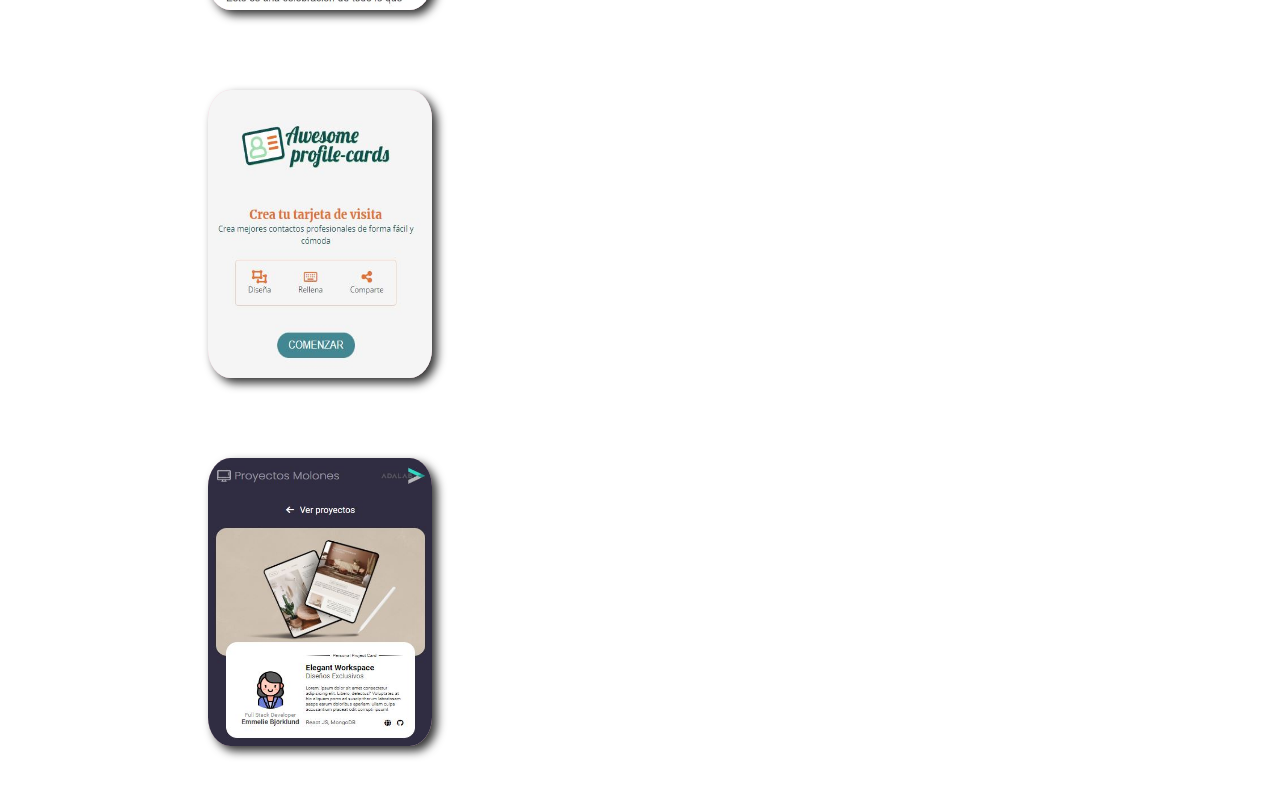
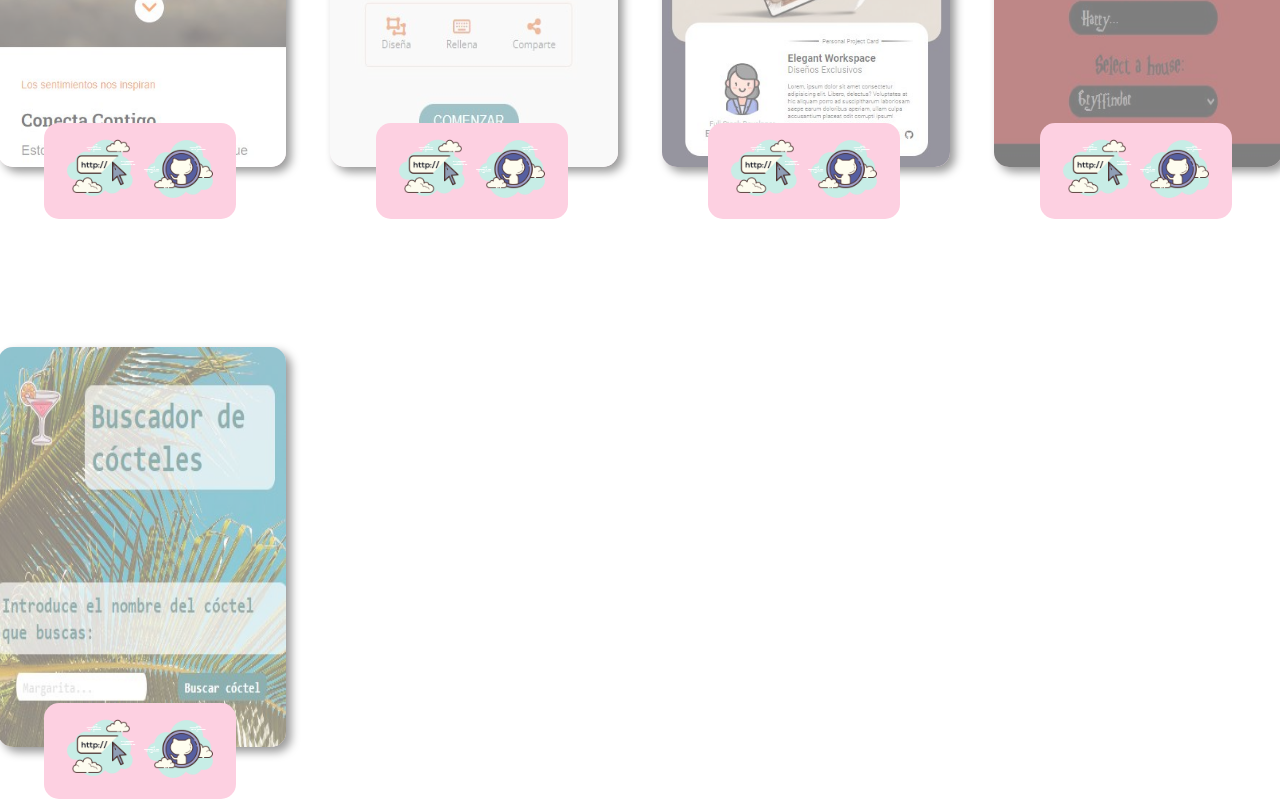
Before and after one commit to alexandracampo/alexandra-campo, a React (Create React App) app: page /#/Principal in a window 1280 px wide. Shown: the part 1320-2121 px from the top of the page. Built offline with nearby package versions, Linux system fonts and the light colour scheme.

Commit message:
add styles section projects

```diff
--- a/src/components/Principal.jsx
+++ b/src/components/Principal.jsx
@@ -20,9 +20,7 @@ function Principal() {
         }
     };
 
-    useEffect(() => {
-        document.body.className = theme
-    }, [theme]);
+    useEffect(() => { document.body.className = theme }, [theme]);
 
 
 
--- a/src/components/Projects.jsx
+++ b/src/components/Projects.jsx
@@ -1,9 +1,12 @@
 import '../styles/Projects.scss';
-import proyecto1 from '../images/proyecto1.JPG'
-import proyecto2 from '../images/proyecto2.JPG'
-import proyecto3 from '../images/proyecto3.JPG'
-import proyecto4 from '../images/proyecto4.JPG'
-import proyecto5 from '../images/proyecto5.JPG'
+import proyecto1 from '../images/proyecto1.JPG';
+import proyecto2 from '../images/proyecto2.JPG';
+import proyecto3 from '../images/proyecto3.JPG';
+import proyecto4 from '../images/proyecto4.JPG';
+import proyecto5 from '../images/proyecto5.JPG';
+import iconWeb from '../images/icon-web.png';
+import iconGit from '../images/icon-github.png'
+
 
 
 
@@ -13,41 +16,41 @@ function Projects(props) {
             <h1 className='projects__title'>
                 {"/Proyectos"}
             </h1>
-            <ul className='box-projects' >
-                <li className="projects__list">
-                    <img className='projects__list--card' src={proyecto1} alt="captura pantalla de la web"></img>
-                    <div>
-                        <a href=""><img src="" alt="" /></a>
-                        <a href=""><img src="" alt="" /></a>
+            <ul className='projects__list' >
+                <li>
+                    <img className="card-img" src={proyecto1} alt="captura pantalla de la web"></img>
+                    <div className={`card-info ${props.theme}`}>
+                        <a className='links-projects' href=""><img src={iconWeb} className="icon-web" alt="enlace la web" /></a>
+                        <a className='links-projects' href=""><img src={iconGit} className="icon-git" alt="enlace a git" /></a>
                     </div>
 
                 </li>
-                <li className="projects__list ">
-                    <img className='projects__list--card' src={proyecto2} alt="captura pantalla de la web"></img>
-                    <div>
-                        <a href=""><img src="" alt="" /></a>
-                        <a href=""><img src="" alt="" /></a>
+                <li>
+                    <img className="card-img" src={proyecto2} alt="captura pantalla de la web"></img>
+                    <div className={`card-info ${props.theme}`}>
+                        <a className='links-projects' href=""><img src={iconWeb} className="icon-web" alt="enlace la web" /></a>
+                        <a className='links-projects' href=""><img src={iconGit} className="icon-git" alt="enlace a git" /></a>
                     </div>
                 </li>
-                <li className="projects__list">
-                    <img className='projects__list--card' src={proyecto3} alt="captura pantalla de la web"></img>
-                    <div>
-                        <a href=""><img src="" alt="" /></a>
-                        <a href=""><img src="" alt="" /></a>
+                <li>
+                    <img className="card-img" src={proyecto3} alt="captura pantalla de la web"></img>
+                    <div className={`card-info ${props.theme}`}>
+                        <a className='links-projects' href=""><img src={iconWeb} className="icon-web" alt="enlace la web" /></a>
+                        <a className='links-projects' href=""><img src={iconGit} className="icon-git" alt="enlace a git" /></a>
                     </div>
                 </li>
-                <li className="projects__list">
-                    <img className='projects__list--card' src={proyecto4} alt="captura pantalla de la web"></img>
-                    <div>
-                        <a href=""><img src="" alt="" /></a>
-                        <a href=""><img src="" alt="" /></a>
+                <li>
+                    <img className="card-img" src={proyecto4} alt="captura pantalla de la web"></img>
+                    <div className={`card-info ${props.theme}`}>
+                        <a className='links-projects' href=""><img src={iconWeb} className="icon-web" alt="enlace la web" /></a>
+                        <a className='links-projects' href=""><img src={iconGit} className="icon-git" alt="enlace a git" /></a>
                     </div>
                 </li>
-                <li className="projects__list">
-                    <img className='projects__list--card' src={proyecto5} alt="captura pantalla de la web"></img>
-                    <div>
-                        <a href=""><img src="" alt="" /></a>
-                        <a href=""><img src="" alt="" /></a>
+                <li>
+                    <img className="card-img" src={proyecto5} alt="captura pantalla de la web"></img>
+                    <div className={`card-info ${props.theme}`}>
+                        <a className='links-projects' href=""><img src={iconWeb} className="icon-web" alt="enlace la web" /></a>
+                        <a className='links-projects' href=""><img src={iconGit} className="icon-git" alt="enlace a git" /></a>
                     </div>
                 </li>
             </ul>
--- a/src/styles/Contact.scss
+++ b/src/styles/Contact.scss
@@ -3,5 +3,4 @@
 .contact {
   background-color: rgb(88, 128, 138);
   color: rgb(0, 0, 0);
-  height: 50vh;
 }
--- a/src/styles/Introduction.scss
+++ b/src/styles/Introduction.scss
@@ -1,7 +1,6 @@
 @import "App.scss";
 
 .introduction {
-  height: 100vh;
   background-image: url("../images/fondo25.jpg");
   background-size: cover;
   background-position: center;
--- a/src/styles/Projects.scss
+++ b/src/styles/Projects.scss
@@ -11,30 +11,50 @@
     margin-bottom: 3rem;
   }
 
-  .projects__list {
+  &__list {
     margin: 1rem;
-    gap: 2rem;
+    gap: 5rem;
     display: grid;
     grid-template-columns: repeat(auto-fit, minmax(200px, 1fr));
     justify-items: center;
     margin-bottom: 5rem;
+
+    li {
+      list-style-type: none;
+
+      .card-img {
+        background-color: $pink-soft;
+        box-shadow: 5px 5px 10px;
+        //box-shadow: 5px 5px 10px inset #48529944; si queremos darle color a la sombra / si añadimos "inset" la sombra se crea en el interior
+        height: 25rem;
+        width: 18rem;
+        border-radius: 15px;
+        opacity: 0.5;
       }
 
-  .projects__list--card {
+      .card-info {
         background-color: $pink-soft;
-    border-radius: 10%;
-    box-shadow: 5px 5px 10px; // si añadimos "inset" la sombra se crea en el interior
-    //box-shadow: 5px 5px 10px #48529944; si queremos darle color a la sombra
-    height: 18rem;
-    width: 14rem;
-    list-style-type: none;
-    height: 18rem;
-    width: 14rem;
-    border-radius: 10%;
+        width: 12rem;
+        height: 6rem;
+        position: relative;
+        top: -3rem;
+        left: 16%;
+        border-radius: 15px;
+        display: flex;
+        flex-direction: row;
+        justify-content: center;
+        align-items: center;
+
+        .icon-web,
+        .icon-git {
+          height: 5rem;
         }
       }
 
       .dark {
-  background-color: rgb(54, 54, 54);
+        background-color: rgb(92, 92, 92);
         color: white;
       }
+    }
+  }
+}
--- a/src/styles/Technologies.scss
+++ b/src/styles/Technologies.scss
@@ -1,7 +1,6 @@
 @import "App.scss";
 
 .technologies {
-  height: 50vh;
   background-color: rgb(138, 70, 70);
   color: black;
 }
```
Also changed, not shown: src/images/icon-github.png (added), src/images/icon-web.png (added). Lines whose indentation alone changed are shown as unchanged.
